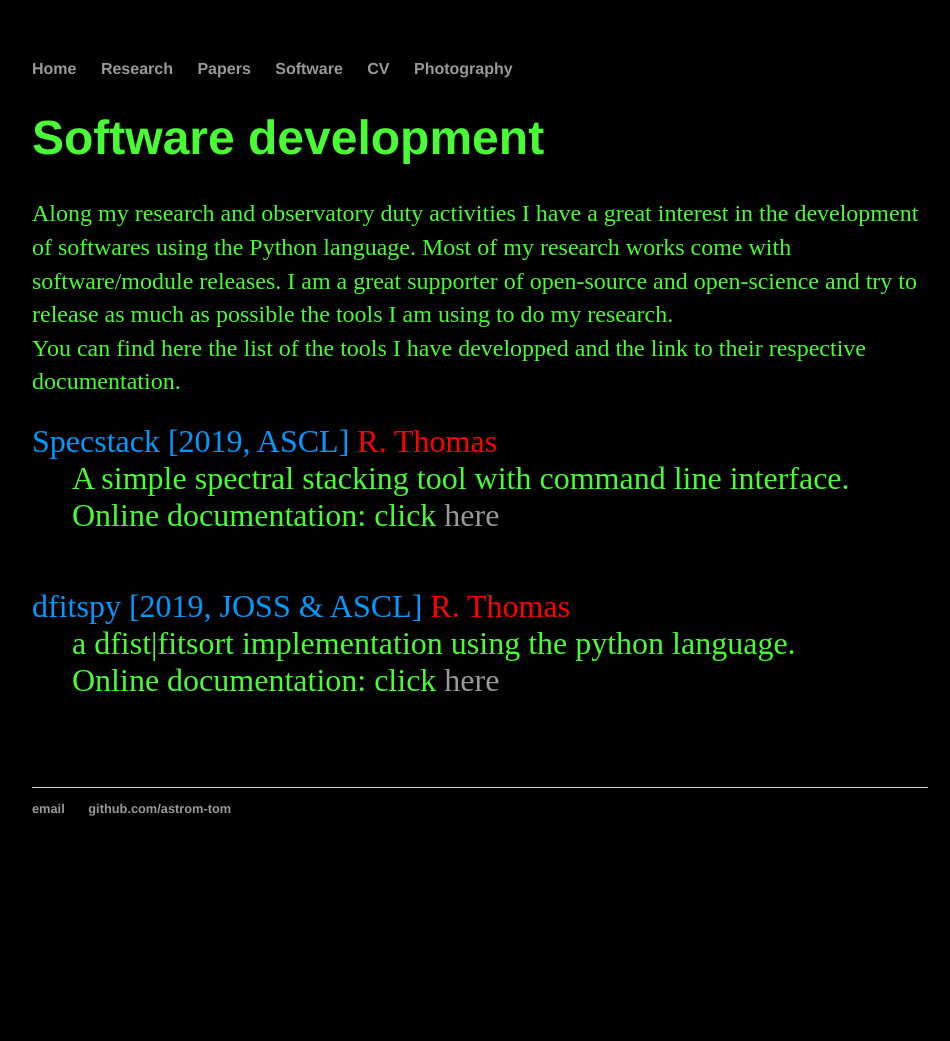
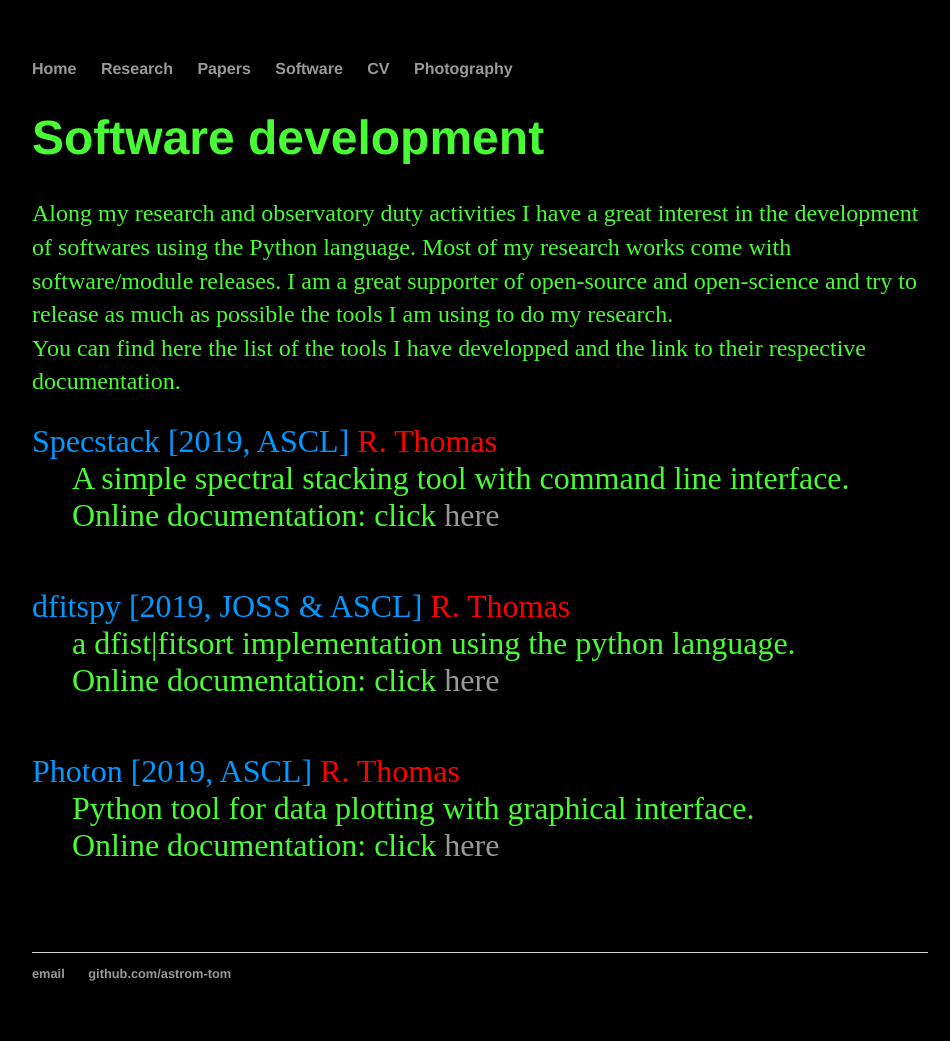
Before and after one commit to astrom-tom/astrom-tom.github.io, a Jekyll site: the page built from Software/index.html, in a window 1280 px wide. Shown: the whole page, without its empty margins (160-1110 px from the left). Built offline with Jekyll 4.4.1, drawn with Linux system fonts in a browser that asks for light colours; before the commit the page ends 900 px from its top, so only the background shows below that.

Commit message:
Update index.html

```diff
--- a/Software/index.html
+++ b/Software/index.html
@@ -24,6 +24,11 @@
 	       click <a href="https://astrom-tom.github.io/dfitspy/build/html/index.html">here</a>  </font>
 			<br><br><br>&nbsp;</dd>
 
+   <dt> <font size="6"> <span class='softR'>Photon [2019, ASCL]</span>  <span class='me'> R. Thomas </span> </font>  </dt>
+       <dd> <font size="6">  Python tool for data plotting with graphical interface. <br> Online documentation:
+	       click <a href="https://astrom-tom.github.io/Photon/build/html/index.html">here</a>  </font>
+			<br><br><br>&nbsp;</dd>
+
 </dl>
 
 </div><!-- /.blurb -->
```
